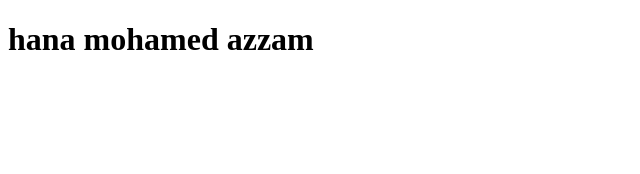
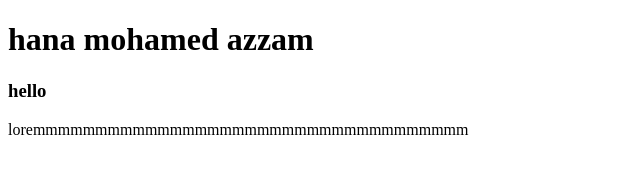
Before and after one commit to H-AZZAM/hosting, a plain HTML site: page index.html in a window 1280 px wide. Shown: the whole page, without its empty margins (0-640 px from the left). Drawn offline with Linux system fonts and the light colour scheme.

Commit message:
feat: add  h3 and p

```diff
--- a/index.html
+++ b/index.html
@@ -7,5 +7,7 @@
 
 <body>
 <h1> hana mohamed azzam</h1>
+<h3>hello</h3>
+<p>loremmmmmmmmmmmmmmmmmmmmmmmmmmmmmmmmmmm</p>
 </body>
 </html>
```
